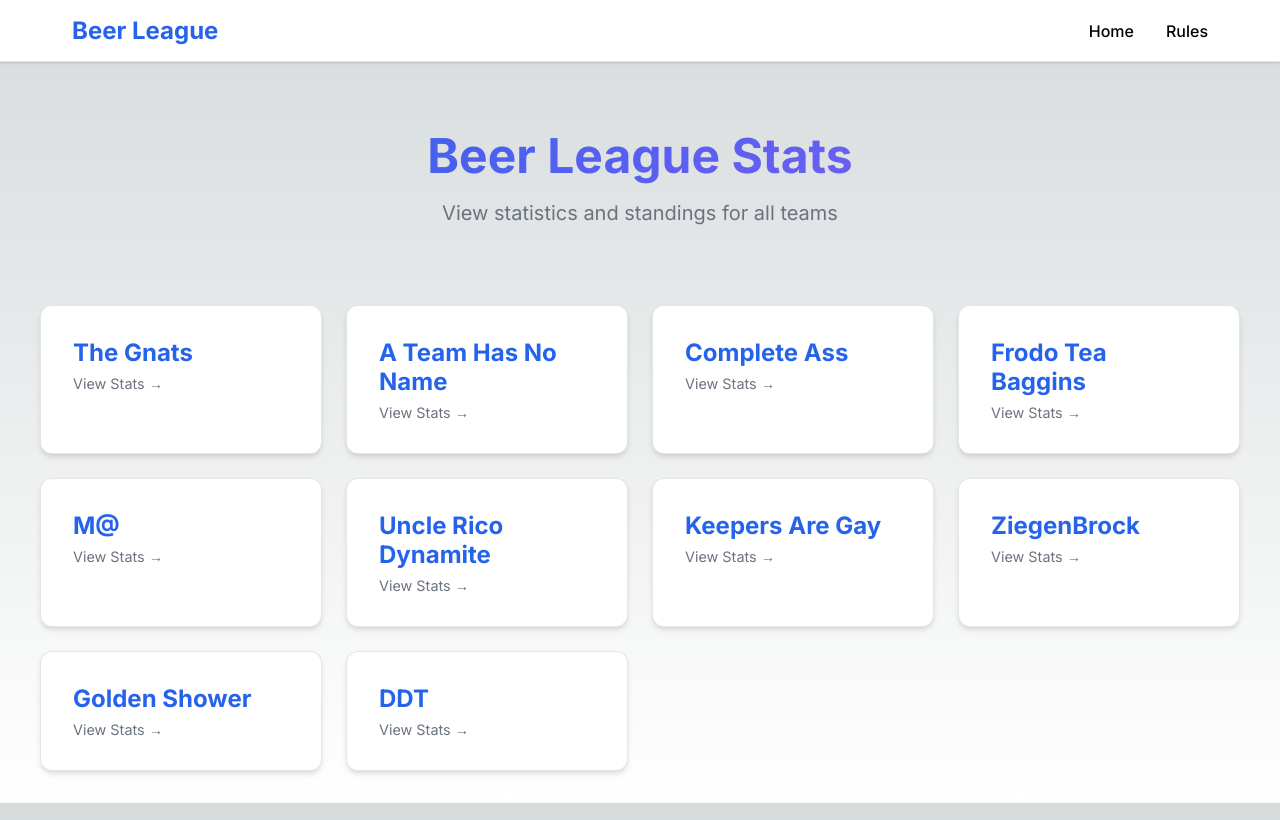
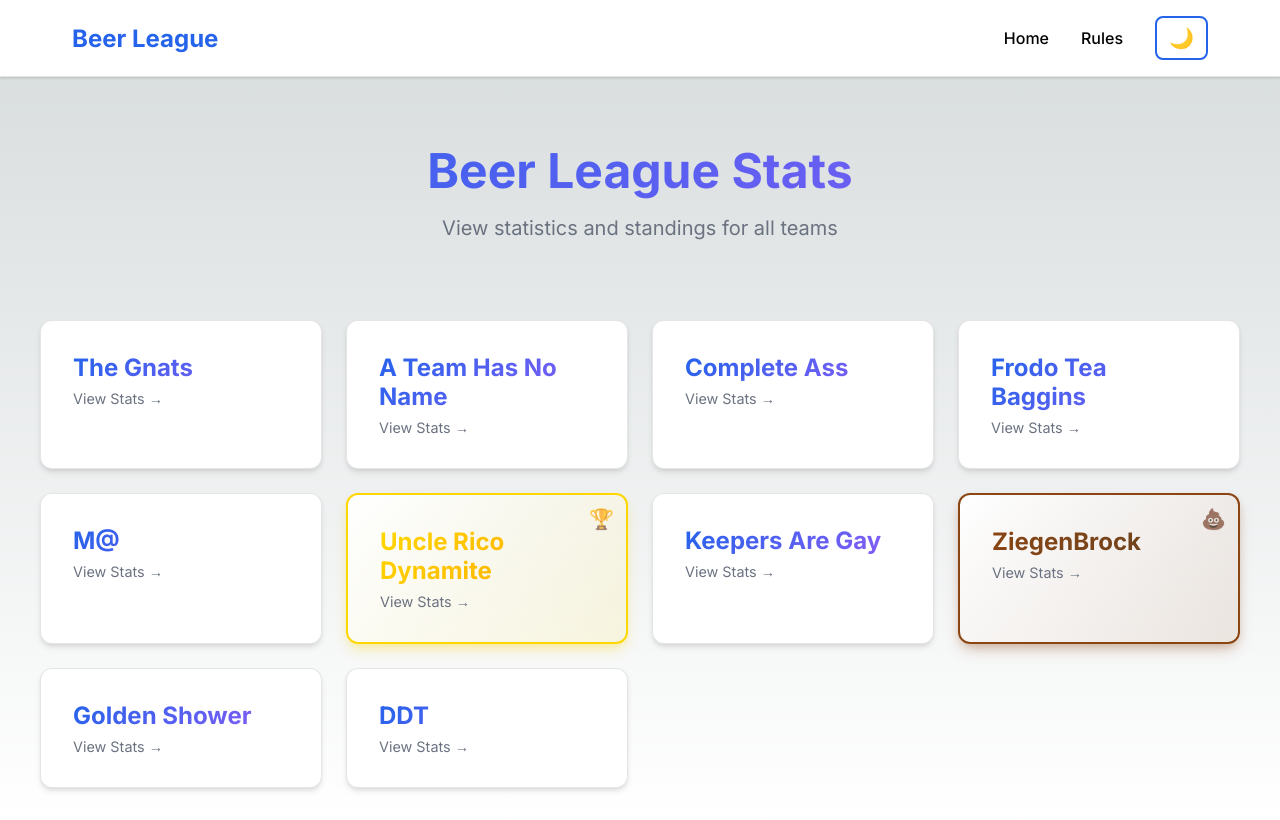
Before and after one commit to jstnhbbs/beerleague, a Next.js app: page / in a window 1280 px wide. Built offline with nearby package versions, Linux system fonts and the light colour scheme.

Commit message:
adding a lot of styling and dark mode toggle

```diff
--- a/app/globals.css
+++ b/app/globals.css
@@ -27,8 +27,18 @@ body {
     --text-secondary: #6b7280;
 }
 
+:root.dark {
+    --foreground-rgb: 255, 255, 255;
+    --background-start-rgb: 17, 24, 39;
+    --background-end-rgb: 17, 24, 39;
+    --primary-color: #3b82f6;
+    --primary-hover: #2563eb;
+    --card-bg: #1f2937;
+    --text-secondary: #9ca3af;
+}
+
 @media (prefers-color-scheme: dark) {
-    :root {
+    :root:not(.light) {
         --foreground-rgb: 255, 255, 255;
         --background-start-rgb: 17, 24, 39;
         --background-end-rgb: 17, 24, 39;
--- a/app/home.css
+++ b/app/home.css
@@ -46,12 +46,77 @@
 .team-card-content h2 {
     font-size: 1.5rem;
     margin-bottom: 0.5rem;
-    color: var(--primary-color);
+    background: linear-gradient(135deg, var(--primary-color), #8b5cf6);
+    -webkit-background-clip: text;
+    -webkit-text-fill-color: transparent;
+    background-clip: text;
 }
 
 .team-card-content p {
     color: var(--text-secondary);
     font-size: 0.9rem;
+}
+
+/* winner team cards - distinguished styling */
+.team-card-winner {
+    border: 2px solid #FFD700;
+    background: linear-gradient(135deg, var(--card-bg) 0%, rgba(255, 215, 0, 0.1) 100%);
+    box-shadow: 0 8px 16px -4px rgba(255, 215, 0, 0.3), 0 4px 8px -2px rgba(255, 215, 0, 0.2);
+    position: relative;
+}
+
+.team-card-winner::before {
+    content: '🏆';
+    position: absolute;
+    top: 0.75rem;
+    right: 0.75rem;
+    font-size: 1.25rem;
+    opacity: 0.8;
+}
+
+.team-card-winner:hover {
+    transform: translateY(-6px);
+    box-shadow: 0 12px 24px -4px rgba(255, 215, 0, 0.4), 0 6px 12px -2px rgba(255, 215, 0, 0.3);
+    border-color: #FFA500;
+}
+
+.team-card-winner .team-card-content h2 {
+    background: linear-gradient(135deg, #FFD700, #FFA500);
+    -webkit-background-clip: text;
+    -webkit-text-fill-color: transparent;
+    background-clip: text;
+    font-weight: 700;
+}
+
+/* loser team cards - distinguished styling */
+.team-card-loser {
+    border: 2px solid #8B4513;
+    background: linear-gradient(135deg, var(--card-bg) 0%, rgba(139, 69, 19, 0.1) 100%);
+    box-shadow: 0 8px 16px -4px rgba(139, 69, 19, 0.3), 0 4px 8px -2px rgba(139, 69, 19, 0.2);
+    position: relative;
+}
+
+.team-card-loser::before {
+    content: '💩';
+    position: absolute;
+    top: 0.75rem;
+    right: 0.75rem;
+    font-size: 1.25rem;
+    opacity: 0.8;
+}
+
+.team-card-loser:hover {
+    transform: translateY(-6px);
+    box-shadow: 0 12px 24px -4px rgba(139, 69, 19, 0.4), 0 6px 12px -2px rgba(139, 69, 19, 0.3);
+    border-color: #654321;
+}
+
+.team-card-loser .team-card-content h2 {
+    background: linear-gradient(135deg, #8B4513, #654321);
+    -webkit-background-clip: text;
+    -webkit-text-fill-color: transparent;
+    background-clip: text;
+    font-weight: 700;
 }
 
 @media (max-width: 768px) {
--- a/app/layout.tsx
+++ b/app/layout.tsx
@@ -16,8 +16,24 @@ export default function RootLayout({
     children: React.ReactNode
 }) {
     return (
-        <html lang="en">
+        <html lang="en" suppressHydrationWarning>
             <body className={inter.className}>
+                <script
+                    dangerouslySetInnerHTML={{
+                        __html: `
+                            (function() {
+                                try {
+                                    const stored = localStorage.getItem('theme');
+                                    const prefersDark = window.matchMedia('(prefers-color-scheme: dark)').matches;
+                                    const shouldBeDark = stored === 'dark' || (!stored && prefersDark);
+                                    if (shouldBeDark) {
+                                        document.documentElement.classList.add('dark');
+                                    }
+                                } catch (e) {}
+                            })();
+                        `,
+                    }}
+                />
                 <Navigation />
                 <main>{children}</main>
             </body>
--- a/app/page.tsx
+++ b/app/page.tsx
@@ -23,14 +23,23 @@ export default function Home() {
             </div>
 
             <div className="teams-grid">
-                {teams.map((team) => (
-                    <Link key={team.id} href={`/teams/${team.id}`} className="team-card">
-                        <div className="team-card-content">
-                            <h2>{team.name}</h2>
-                            <p>View Stats →</p>
-                        </div>
-                    </Link>
-                ))}
+                {teams.map((team) => {
+                    // Add 'featured' class to teams you want to distinguish (change IDs as needed)
+                    const isWinner = team.id === '6'
+                    const isLoser = team.id === '8'
+                    return (
+                        <Link
+                            key={team.id}
+                            href={`/teams/${team.id}`}
+                            className={`team-card ${isWinner ? 'team-card-winner' : isLoser ? 'team-card-loser' : ''}`}
+                        >
+                            <div className="team-card-content">
+                                <h2>{team.name}</h2>
+                                <p>View Stats →</p>
+                            </div>
+                        </Link>
+                    )
+                })}
             </div>
         </div>
     )
--- /dev/null
+++ b/components/DarkModeToggle.css
@@ -0,0 +1,32 @@
+.dark-mode-toggle {
+    background: transparent;
+    border: 2px solid var(--primary-color);
+    border-radius: 8px;
+    padding: 0.5rem 0.75rem;
+    font-size: 1.25rem;
+    cursor: pointer;
+    transition: all 0.2s;
+    display: flex;
+    align-items: center;
+    justify-content: center;
+    min-width: 44px;
+    height: 44px;
+}
+
+.dark-mode-toggle:hover {
+    background: var(--primary-color);
+    transform: scale(1.05);
+}
+
+.dark-mode-toggle:active {
+    transform: scale(0.95);
+}
+
+@media (max-width: 768px) {
+    .dark-mode-toggle {
+        padding: 0.4rem 0.6rem;
+        font-size: 1.1rem;
+        min-width: 40px;
+        height: 40px;
+    }
+}
--- /dev/null
+++ b/components/DarkModeToggle.tsx
@@ -0,0 +1,44 @@
+'use client'
+
+import { useEffect, useState } from 'react'
+import './DarkModeToggle.css'
+
+export default function DarkModeToggle() {
+    const [isDark, setIsDark] = useState(false)
+
+    useEffect(() => {
+        // Check localStorage and system preference
+        const stored = localStorage.getItem('theme')
+        const prefersDark = window.matchMedia('(prefers-color-scheme: dark)').matches
+        const shouldBeDark = stored === 'dark' || (!stored && prefersDark)
+
+        setIsDark(shouldBeDark)
+        updateTheme(shouldBeDark)
+    }, [])
+
+    const toggleDarkMode = () => {
+        const newIsDark = !isDark
+        setIsDark(newIsDark)
+        updateTheme(newIsDark)
+        localStorage.setItem('theme', newIsDark ? 'dark' : 'light')
+    }
+
+    const updateTheme = (dark: boolean) => {
+        if (dark) {
+            document.documentElement.classList.add('dark')
+        } else {
+            document.documentElement.classList.remove('dark')
+        }
+    }
+
+    return (
+        <button
+            className="dark-mode-toggle"
+            onClick={toggleDarkMode}
+            aria-label="Toggle dark mode"
+            title={isDark ? 'Switch to light mode' : 'Switch to dark mode'}
+        >
+            {isDark ? '☀️' : '🌙'}
+        </button>
+    )
+}
--- a/components/Navigation.css
+++ b/components/Navigation.css
@@ -3,6 +3,11 @@
     border-bottom: 1px solid rgba(0, 0, 0, 0.1);
     padding: 1rem 0;
     box-shadow: 0 1px 3px 0 rgba(0, 0, 0, 0.1), 0 1px 2px 0 rgba(0, 0, 0, 0.06);
+}
+
+:root.dark .navbar {
+    border-bottom: 1px solid rgba(255, 255, 255, 0.1);
+    box-shadow: 0 1px 3px 0 rgba(0, 0, 0, 0.3), 0 1px 2px 0 rgba(0, 0, 0, 0.2);
 }
 
 .nav-container {
--- a/components/Navigation.tsx
+++ b/components/Navigation.tsx
@@ -1,5 +1,6 @@
 import Link from 'next/link'
 import './Navigation.css'
+import DarkModeToggle from './DarkModeToggle'
 
 export default function Navigation() {
     return (
@@ -15,6 +16,7 @@ export default function Navigation() {
                     <Link href="/rules" className="nav-link">
                         Rules
                     </Link>
+                    <DarkModeToggle />
                 </div>
             </div>
         </nav>
```
Also changed, not shown: app/icon.svg (added).
